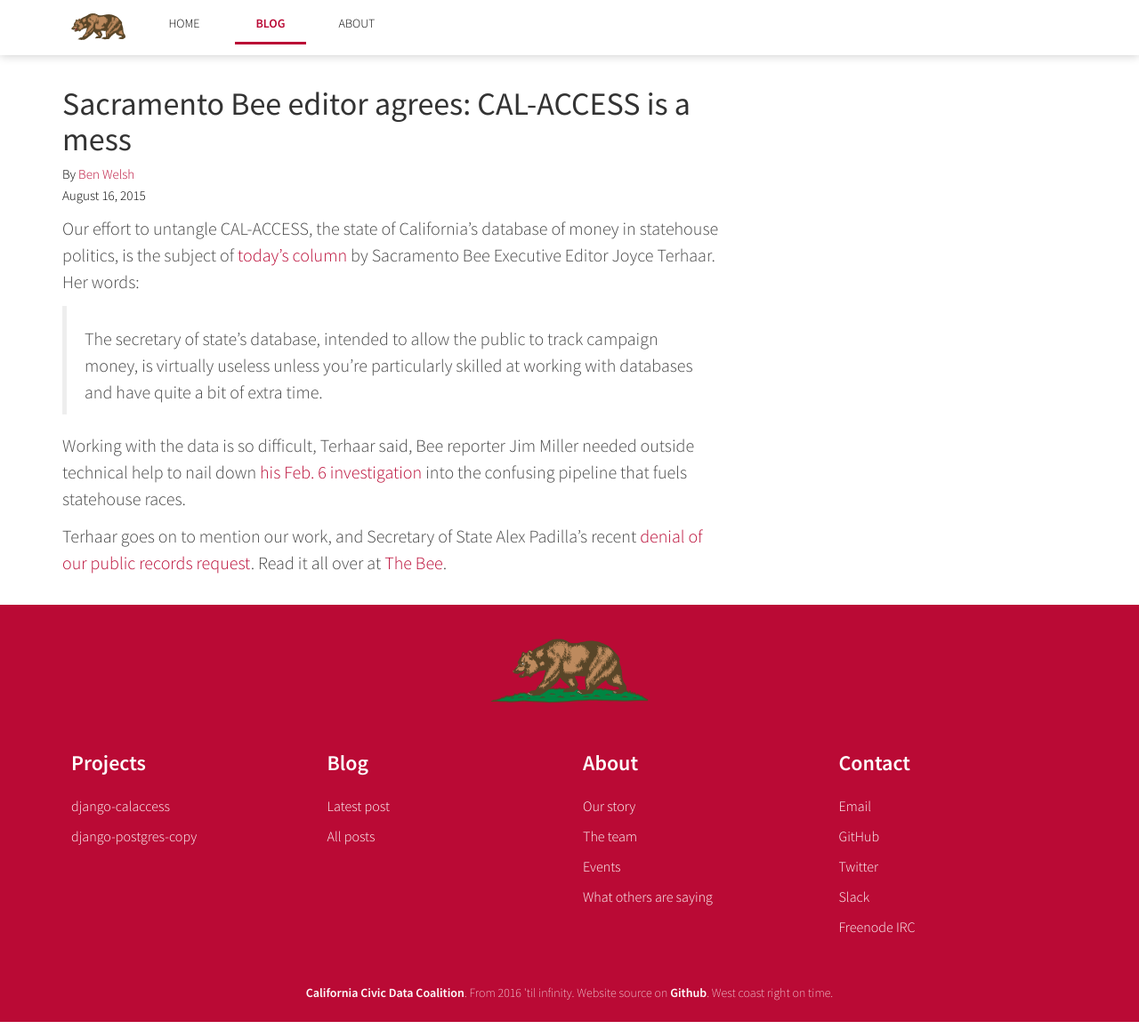
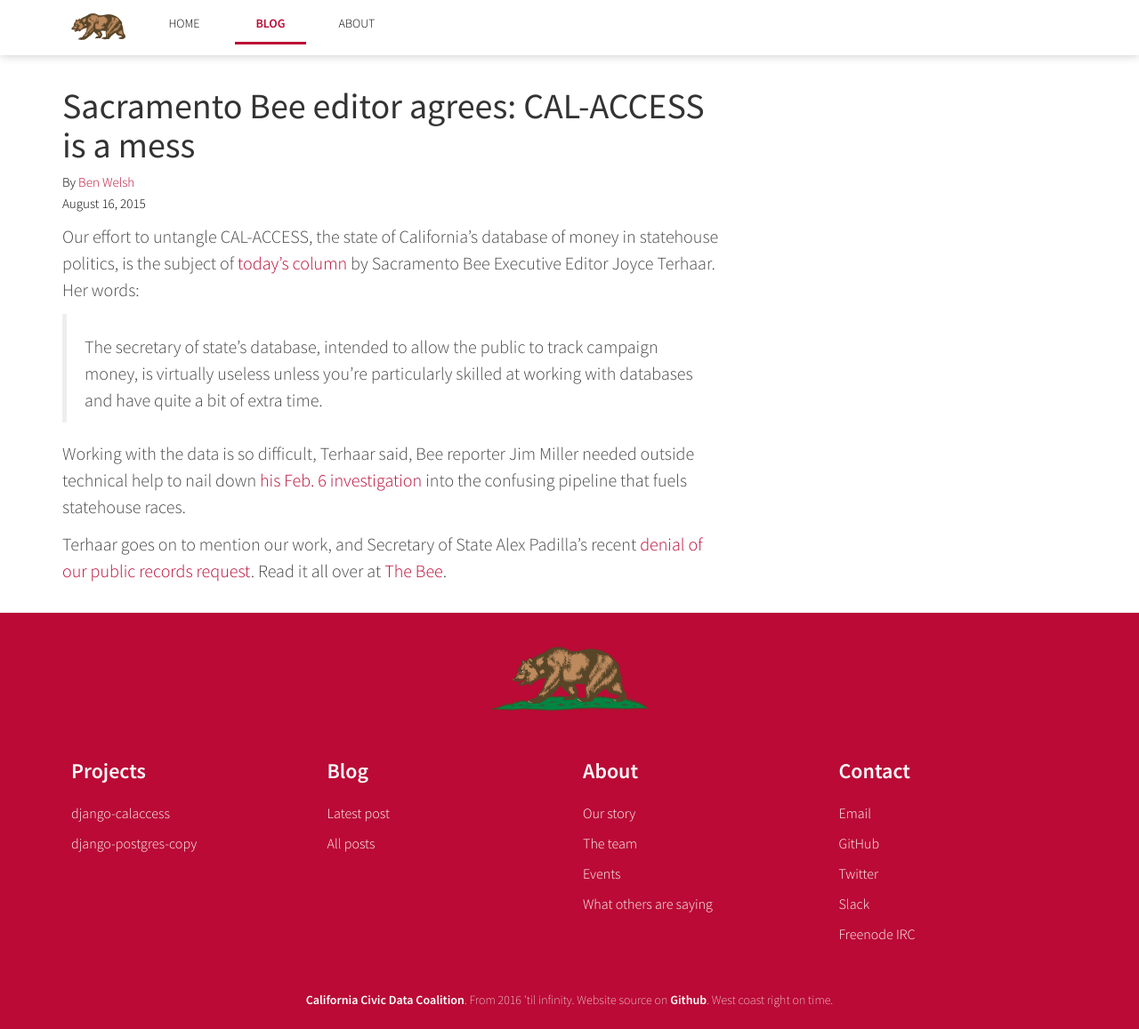
Before and after one commit to palewire/californiacivicdata.org, a Jekyll site: the page built from _posts/2015-08-16-sacbee.markdown, in a window 1280 px wide. Shown: the whole page at 89% size. Built offline with Jekyll 4.4.1, drawn with Linux system fonts in a browser that asks for light colours.

Commit message:
Bigger headline on desktop

```diff
--- a/css/main.css
+++ b/css/main.css
@@ -34,6 +34,7 @@
 /* Post */
 .post h1.title {
     margin-top: 15px;
+    font-size: 40px;
 }
 .post .deckhead {
     margin-top: 10px;
@@ -447,3 +448,10 @@
         margin-top: 10px;
     }
 }
+
+@media only screen
+and (max-width : 490px) {
+    .post h1.title {
+        font-size: 36px;
+    }
+}
```
